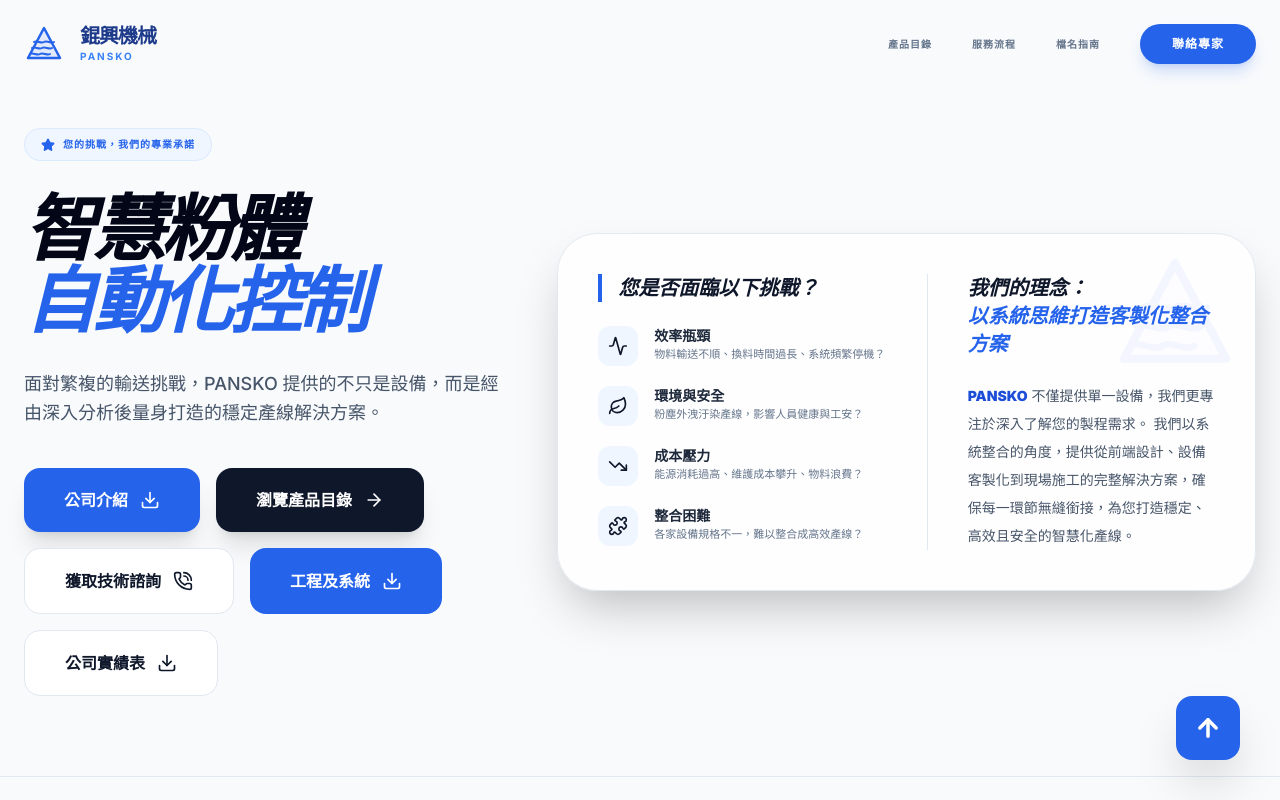
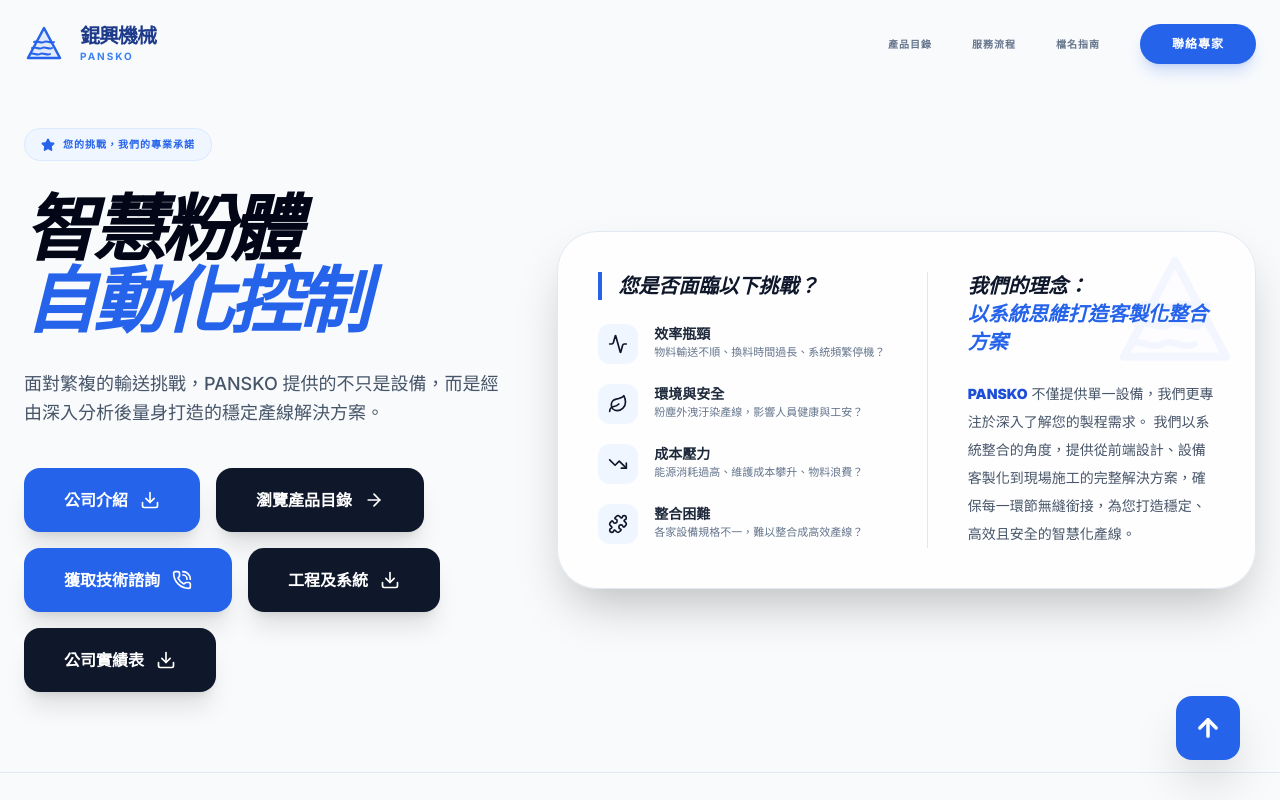
Before and after one commit to zack31717-alt/pansko, a React (Vite) app: page / in a window 1280 px wide. Shown: the top 800 px of the page. Built offline with nearby package versions, Linux system fonts and the light colour scheme.

Commit message:
Update App.tsx

```diff
--- a/App.tsx
+++ b/App.tsx
@@ -220,7 +220,7 @@
            <div className="flex flex-wrap gap-4">
               {/* 公司介紹 PDF */}
   <a
-    href="/company--intro.pdf"
+    href="/company-intro.pdf"
     download
     className="px-10 py-5 bg-blue-600 text-white font-black rounded-2xl
                hover:bg-blue-700 shadow-xl transition-all flex items-center gap-3"
@@ -239,8 +239,8 @@
 
   <button
     onClick={() => scrollTo('contact')}
-    className="px-10 py-5 bg-white text-slate-900 border border-slate-200 font-black rounded-2xl
-               hover:bg-slate-50 transition-all flex items-center gap-3"
+    className="px-10 py-5 bg-blue-600 text-white font-black rounded-2xl
+               hover:bg-blue-700 shadow-xl transition-all flex items-center gap-3"
   >
     獲取技術諮詢
     <PhoneCall size={20} />
@@ -250,8 +250,9 @@
   <a
     href="/kunhing-catalog.pdf"
     download
-    className="px-10 py-5 bg-blue-600 text-white font-black rounded-2xl
-               hover:bg-blue-700 transition-all flex items-center gap-3"
+    className="px-10 py-5 bg-slate-900 text-white font-black rounded-2xl
+             hover:bg-slate-800 shadow-xl transition-all
+             flex items-center gap-3"
   >
     工程及系統
     <Download size={20} />
@@ -261,8 +262,9 @@
   <a
     href="/company-performance.pdf"
     download
-    className="px-10 py-5 bg-white text-slate-900 border border-slate-200 font-black rounded-2xl
-               hover:bg-slate-50 transition-all flex items-center gap-3"
+    className="px-10 py-5 bg-slate-900 text-white font-black rounded-2xl
+             hover:bg-slate-800 shadow-xl transition-all
+             flex items-center gap-3"
   >
     公司實績表
     <Download size={20} />
```
